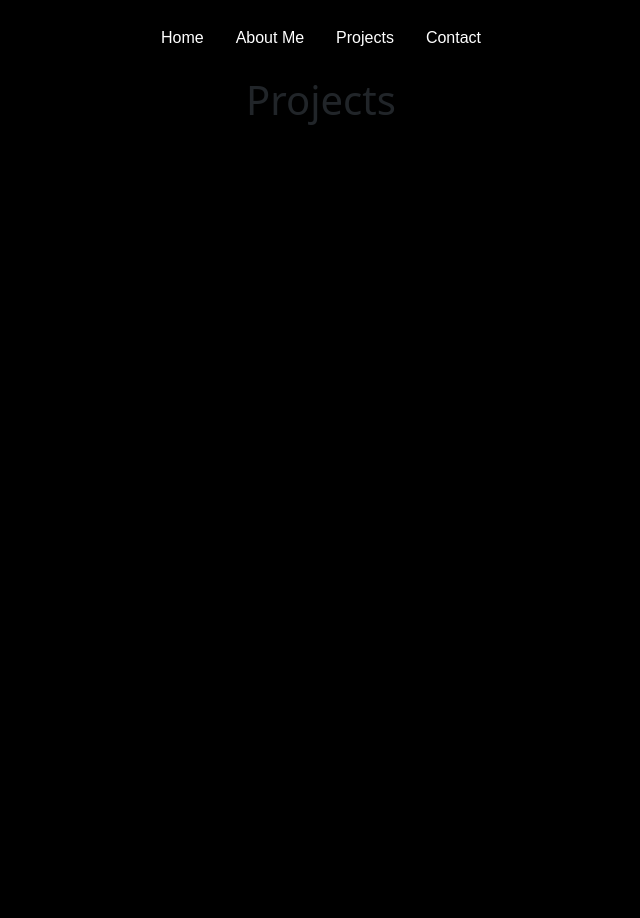
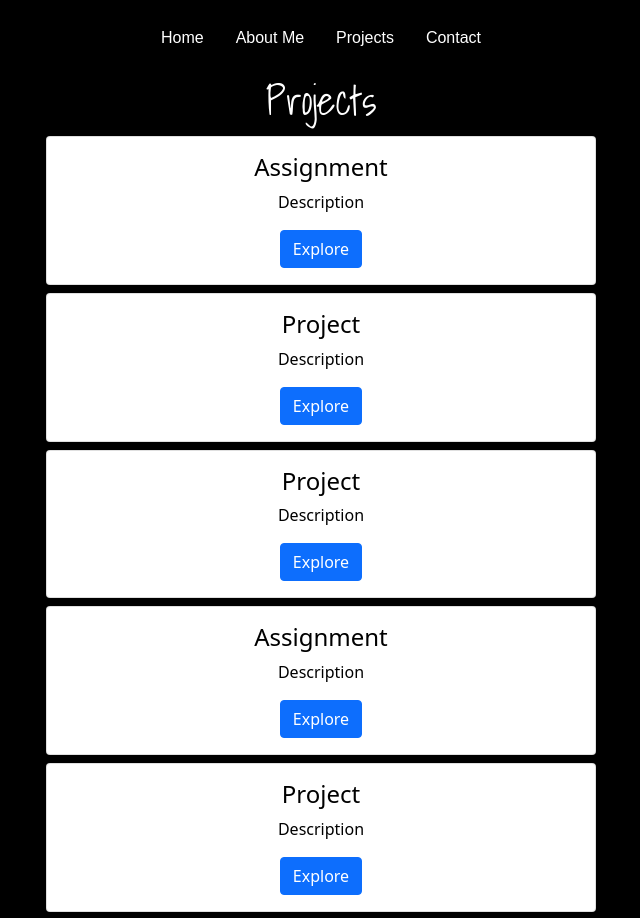
Before and after one commit to KVPang/react-portfolio, a React (Create React App) app: page /projects in a window 1280 px wide. Shown: the top 918 px of the page, without its empty margins (319-959 px from the left). Before the commit the page ends 800 px from the top, so only its background shows below. Built offline with nearby package versions, Linux system fonts and the light colour scheme; a web font is replaced by a local one.

Commit message:
portfolio of projects card layout

```diff
--- a/src/App.css
+++ b/src/App.css
@@ -108,6 +108,32 @@ body {
 }
 
 /* PROJECTS */
+#projectCards {
+  flex-direction: column;
+  align-items: center;
+  justify-content: center;
+  display:inline-flex;
+  position:relative;
+  /* top:0;
+  left:0;
+  right:0;
+  bottom:0; */
+  /* height:100vh; */
+  /* width: 900px; */
+}
+
+#projectCards h1 {
+  color: white;
+  font-family:'Shadows Into Light', cursive;
+}
+
+.card {
+  margin: 4px;
+}
+
+.card-title, .card-text {
+  color: black;
+}
 
 /* CONTACT */
 form{
--- a/src/components/Projects.js
+++ b/src/components/Projects.js
@@ -2,7 +2,68 @@ import React from 'react'
 
 function Projects() {
     return (
+        <div className="container" id="projectCards">
         <h1>Projects</h1>
+        <div className="col-sm-6">
+        <div className="card">
+          <div className="card-body img1">
+            <h4 className="card-title">Assignment</h4>
+            <p className="card-text">Description</p>
+            <a href=""  className="btn btn-primary"
+            target="_blank" rel="noopener noreferrer">Explore</a>
+          </div>
+        </div>
+      </div>
+      <div className="col-sm-6">
+        <div className="card">
+          <div className="card-body img2">
+            <h4 className="card-title">Project</h4>
+            <p className="card-text">Description</p>
+            <a href=""  className="btn btn-primary" target="_blank" rel="noopener noreferrer">Explore</a>
+          </div>
+        </div>
+      </div>
+
+        <div className="flex-column text-white text-right" id="users" ></div>
+        <div className="col-sm-6">
+          <div className="card">
+            <div className="card-body img3">
+              <h4 className="card-title">Project</h4>
+              <p className="card-text">Description</p>
+              <a href=""  className="btn btn-primary" target="_blank" rel="noopener noreferrer">Explore</a>
+            </div>
+          </div>
+        </div>
+
+        <div className="col-sm-6">
+        <div className="card justify-content-center">
+          <div className="card-body img4">
+            <h4 className="card-title">Assignment</h4>
+            <p className="card-text">Description</p>
+            <a href=""  className="btn btn-primary" target="_blank" rel="noopener noreferrer">Explore</a>
+
+          </div>
+        </div>
+      </div>
+      <div className="col-sm-6">
+        <div className="card justify-content-center">
+          <div className="card-body img5">
+            <h4 className="card-title">Project</h4>
+            <p className="card-text">Description</p>
+            <a href="" className="btn btn-primary" target="_blank" rel="noopener noreferrer">Explore</a>
+          </div>
+          </div>
+        </div>
+        <div className="col-sm-6">
+        <div className="card justify-content-center">
+          <div className="card-body img6">
+            <h4 className="card-title">Project</h4>
+            <p className="card-text">Description</p>
+            <a href="" className="btn btn-primary" target="_blank" rel="noopener noreferrer">Explore</a>
+          </div>
+          </div>
+        </div>
+      </div>
   )
   }
   export default Projects
```
